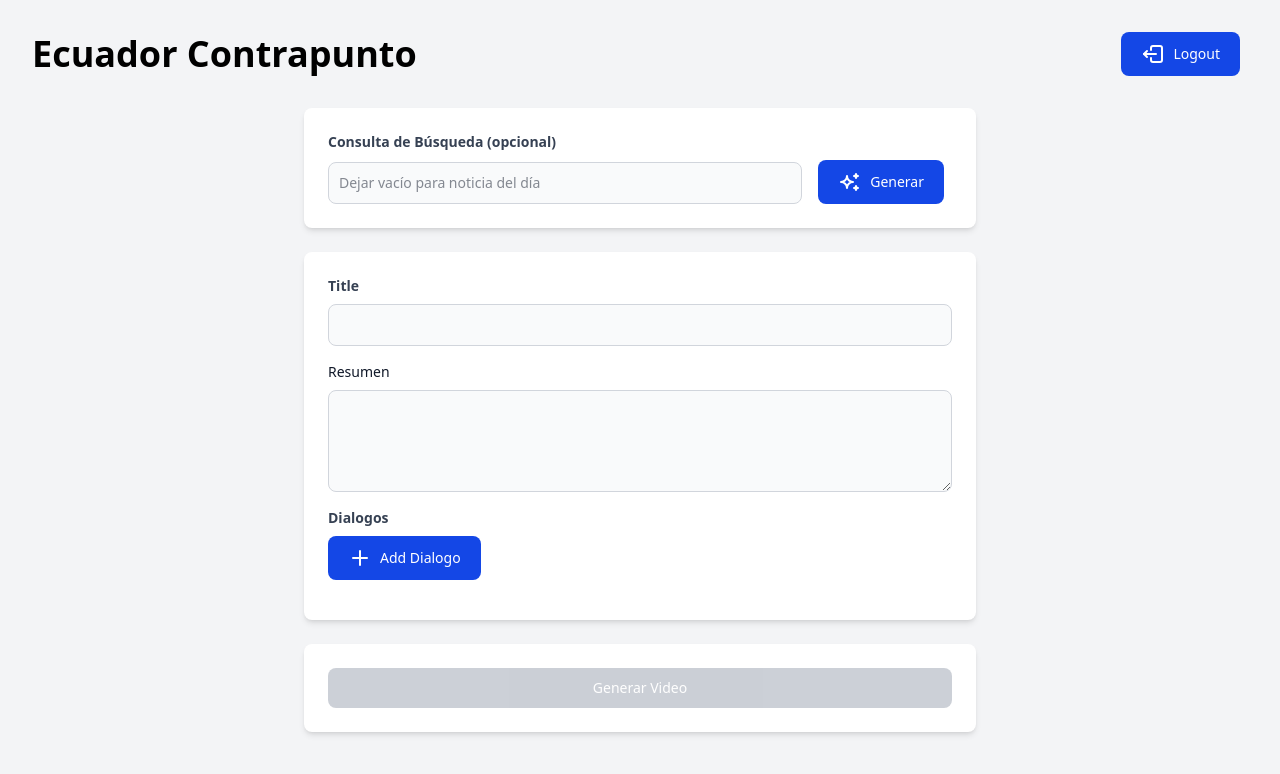
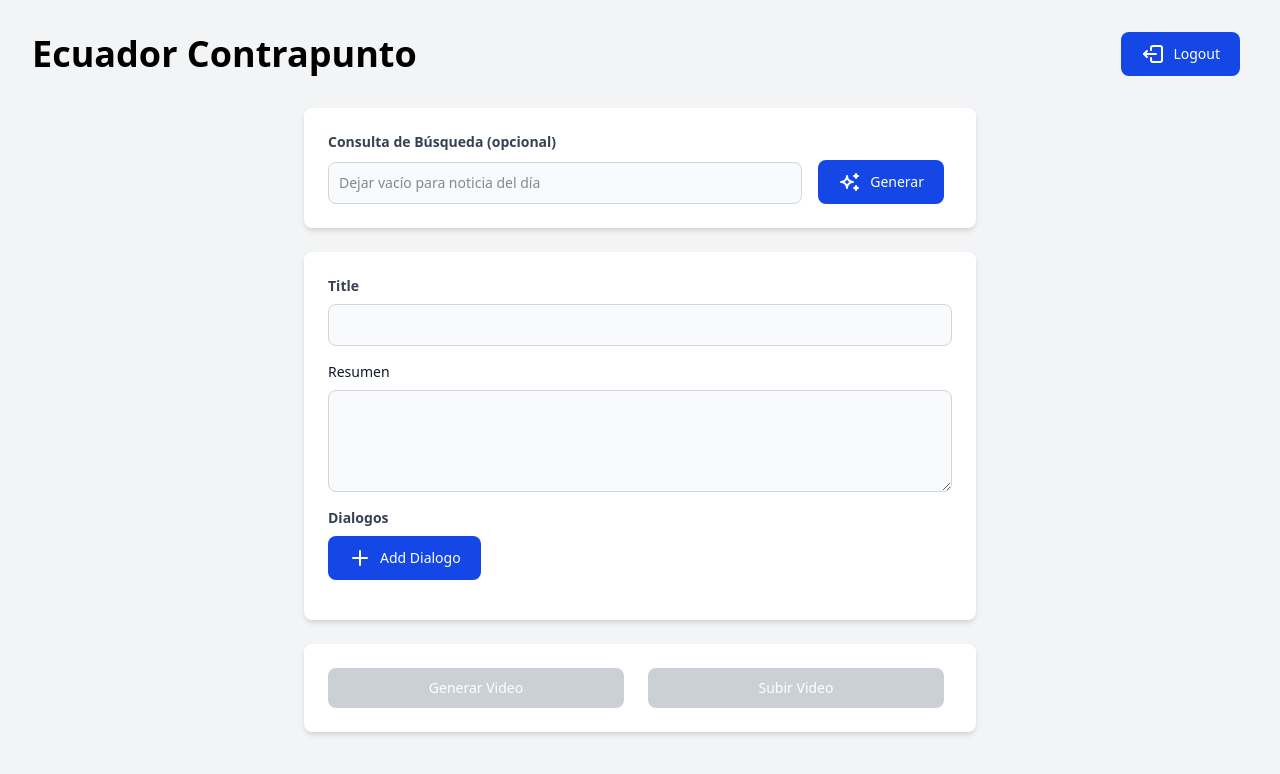
Before and after one commit to NicolasCarrera/EcuadorContrapunto, a React (Vite) app: page /dashboard in a window 1280 px wide. Shown: the top 774 px of the page. Built offline with nearby package versions, Linux system fonts and the light colour scheme; sample sign-in values are in the browser's storage.

Commit message:
feat: add video publishing functionality to dashboard

```diff
--- a/src/pages/Dashboard.tsx
+++ b/src/pages/Dashboard.tsx
@@ -8,7 +8,7 @@ import Button from '../components/Button'
 import Textarea from '../components/Textarea'
 import Dialog from '../components/Dialog'
 import Alert from '../components/Alert'
-import { generateNewsScript, generateVideoRunway, generateVideoHedra, mergeVideos, type Character, type VideoResponse } from '../services/n8n/workflow'
+import { generateNewsScript, generateVideoRunway, generateVideoHedra, mergeVideos, postVideo, type Character, type VideoResponse, type PostVideoResponse } from '../services/n8n/workflow'
 import type { DialogVideoData } from '../services/n8n/workflow'
 import { SparklesIcon, AddIcon, LogoutIcon } from '../components/icons'
 import { useAuth } from '../hooks/useAuth'
@@ -36,6 +36,9 @@ function Dashboard() {
   const [mergedVideoUrl, setMergedVideoUrl] = useState<string | null>(null)
   const [isGeneratingMergedVideo, setIsGeneratingMergedVideo] = useState(false)
   const [generateMergedError, setGenerateMergedError] = useState<string | null>(null)
+  const [isPublishing, setIsPublishing] = useState(false)
+  const [publishError, setPublishError] = useState<string | null>(null)
+  const [publishedUrl, setPublishedUrl] = useState<string | null>(null)
   const { logout } = useAuth()
   const navigate = useNavigate()
 
@@ -197,6 +200,28 @@ function Dashboard() {
     setIsGeneratingMergedVideo(false)
   }
 
+  const handlePublish = async () => {
+    if (!mergedVideoUrl) return
+
+    setIsPublishing(true)
+    setPublishError(null)
+
+    try {
+      const base64 = mergedVideoUrl.split(',')[1]
+      const response = await postVideo({
+        title,
+        summary: resumen,
+        video: base64
+      })
+      setPublishedUrl(response.video_url)
+    } catch (error) {
+      console.error('Error publishing video:', error)
+      setPublishError('Error al publicar el video')
+    }
+
+    setIsPublishing(false)
+  }
+
 
   return (
     <main className='min-h-screen bg-gray-100 p-8'>
@@ -266,15 +291,27 @@ function Dashboard() {
       </section>
       <section className='max-w-2xl mx-auto bg-white p-6 rounded-lg shadow-md'>
         {generateMergedError && <Alert message={generateMergedError} />}
+        {publishError && <Alert message={publishError} />}
+        <div className='flex gap-4'>
           <Button
             type='button'
             onClick={handleGenerateMergedVideo}
             loading={isGeneratingMergedVideo}
             disabled={isGeneratingMergedVideo || dialogos.length <= 1 || dialogos.some(d => !d.generationType)}
-          fullWidth
+            className='flex-1'
           >
             {isGeneratingMergedVideo ? 'Generando Video...' : 'Generar Video'}
           </Button>
+          <Button
+            type='button'
+            onClick={publishedUrl ? () => window.open(publishedUrl, '_blank') : handlePublish}
+            loading={isPublishing}
+            disabled={!mergedVideoUrl || isPublishing}
+            className='flex-1'
+          >
+            {isPublishing ? 'Publicando...' : publishedUrl ? 'Ver Video' : 'Subir Video'}
+          </Button>
+        </div>
         {mergedVideoUrl && (
           <div className='mt-4 flex justify-center'>
             <video controls>
--- a/src/services/n8n/workflow.ts
+++ b/src/services/n8n/workflow.ts
@@ -35,6 +35,10 @@ export interface MergeVideoResponse {
   success: boolean
   videoUrl?: string
   error?: string
+}
+
+export interface PostVideoResponse {
+  video_url: string
 }
 
 export const generateNewsScript = async (searchQuery?: string): Promise<NewsScript> => {
@@ -142,3 +146,23 @@ export const mergeVideos = async (videos: MergeVideoInput[]): Promise<MergeVideo
     }
   }
 }
+
+export const postVideo = async (data: { title: string, summary: string, video: string }): Promise<PostVideoResponse> => {
+  const response = await fetch(`${import.meta.env.VITE_N8N_URL}/webhook/post-video`, {
+    method: 'POST',
+    headers: {
+      'Content-Type': 'application/json'
+    },
+    body: JSON.stringify(data)
+  })
+
+  if (!response.ok) {
+    throw new Error('Failed to post video')
+  }
+
+  const result = await response.json()
+  const videoData = Array.isArray(result) ? result[0] : result
+  return {
+    video_url: videoData.video_url
+  }
+}
```
Lines whose indentation alone changed are shown as unchanged.
